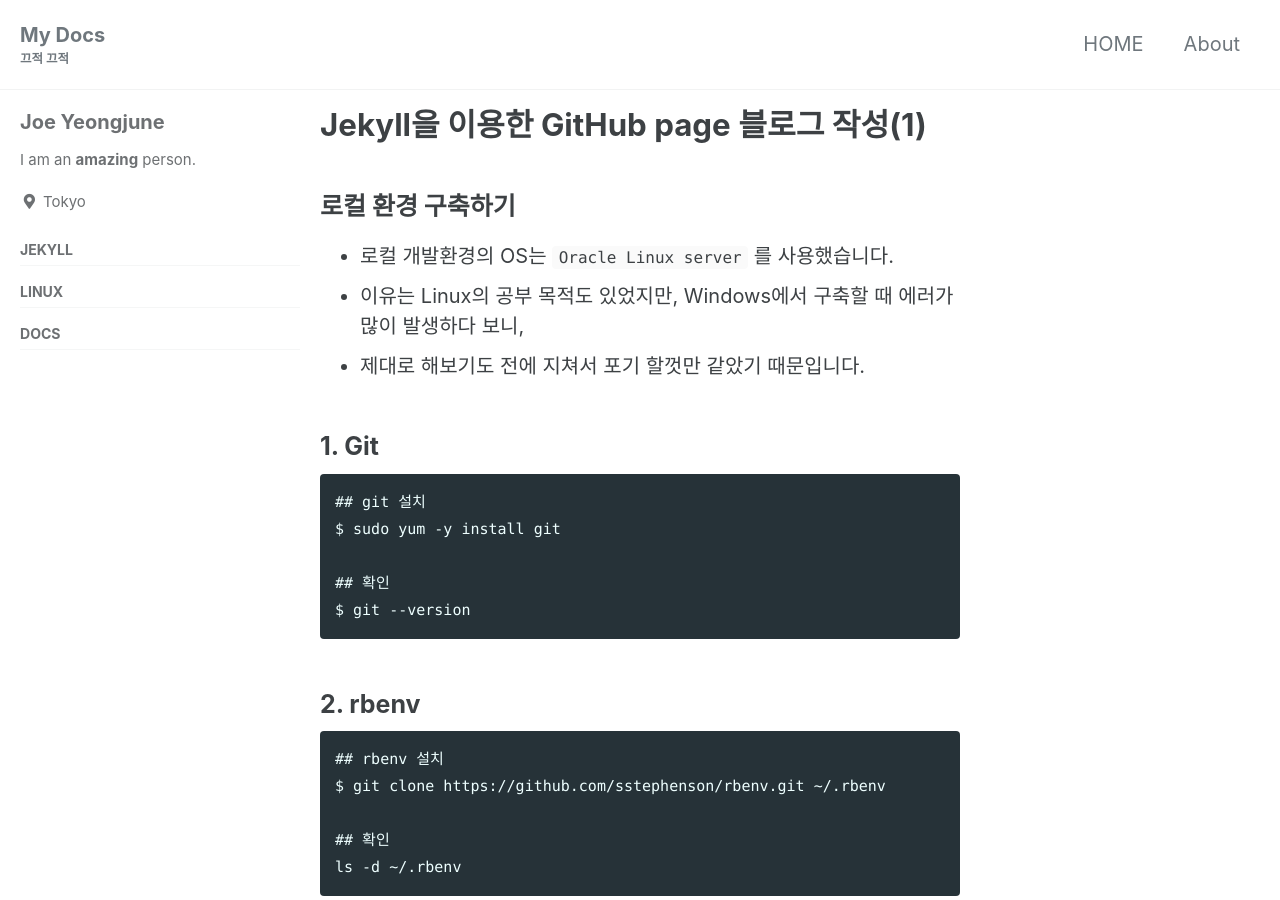
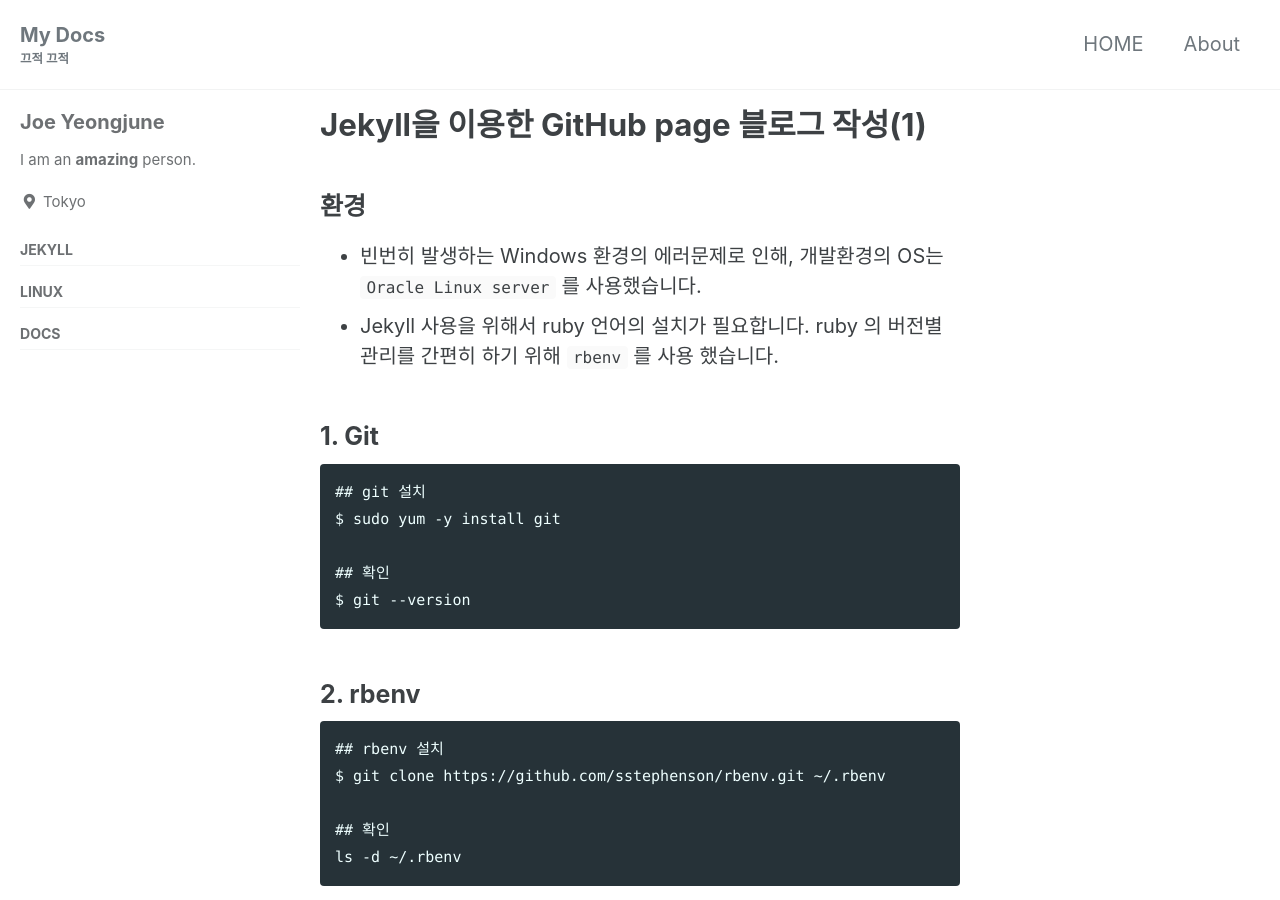
Before and after one commit to joejoeicandoit/joejoeicandoit.github.io, a Jekyll site: the page built from _posts/Jekyll/2024-02-15-jekyll-00-initialization.md, in a window 1280 px wide and 900 px high. Built offline with Jekyll 4.4.1, drawn with Linux system fonts in a browser that asks for light colours; cached includes are drawn as plain includes.

Commit message:
modified

```diff
--- a/_posts/Jekyll/2024-02-15-jekyll-00-initialization copy.md
+++ b/_posts/Jekyll/2024-02-15-jekyll-00-initialization.md
@@ -9,11 +9,11 @@
     nav: "saidebar-category"
 ---
 
-## 로컬 환경 구축하기
+## 환경
 
-- 로컬 개발환경의 OS는 `Oracle Linux server` 를 사용했습니다.
-- 이유는 Linux의 공부 목적도 있었지만, Windows에서 구축할 때 에러가 많이 발생하다 보니,
-- 제대로 해보기도 전에 지쳐서 포기 할껏만 같았기 때문입니다.
+- 빈번히 발생하는 Windows 환경의 에러문제로 인해, 개발환경의 OS는 `Oracle Linux server` 를 사용했습니다.
+- Jekyll 사용을 위해서 ruby 언어의 설치가 필요합니다. ruby 의 버전별 관리를 간편히 하기 위해 `rbenv` 를 사용 했습니다.
+
 
 
 ## 1. Git
```
Also changed, not shown: _posts/_etc/2023-11-21-web3AndNFT.md (renamed from _posts/_etc/2023-11-21-review-01-web3AndNFT.md).
